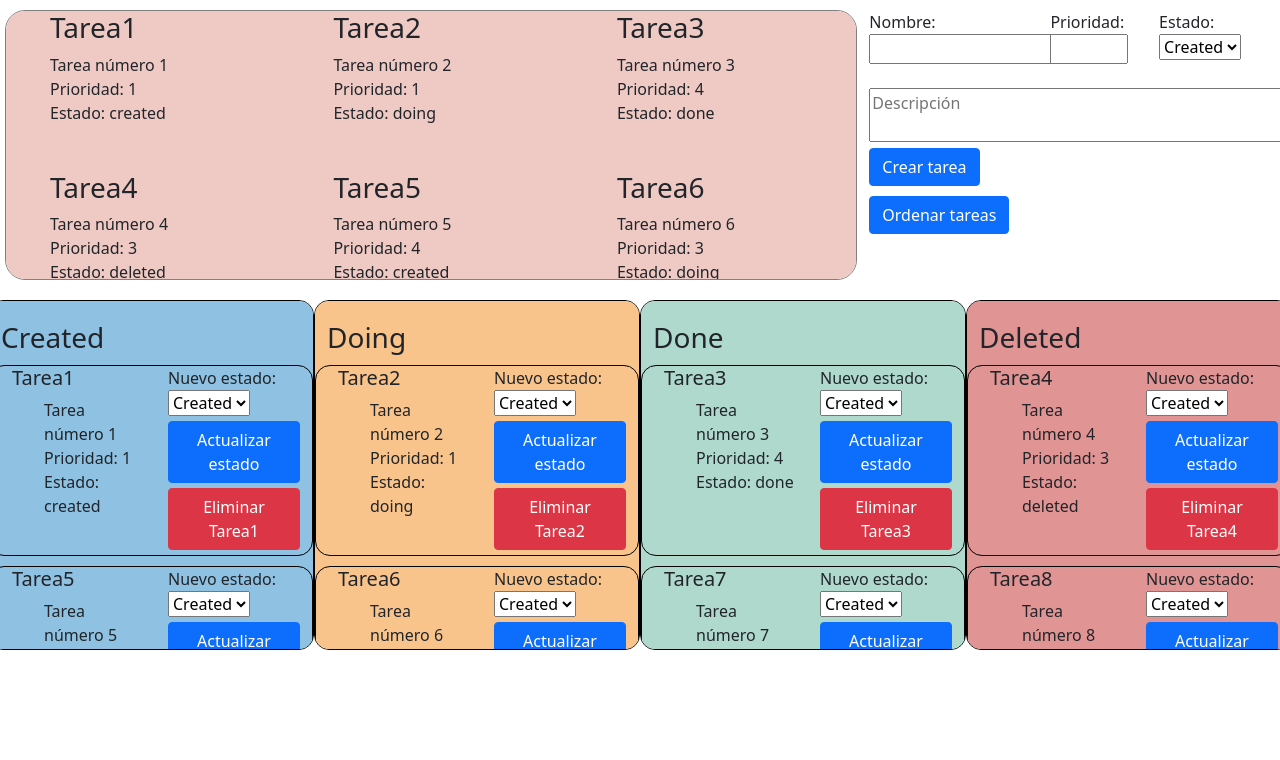
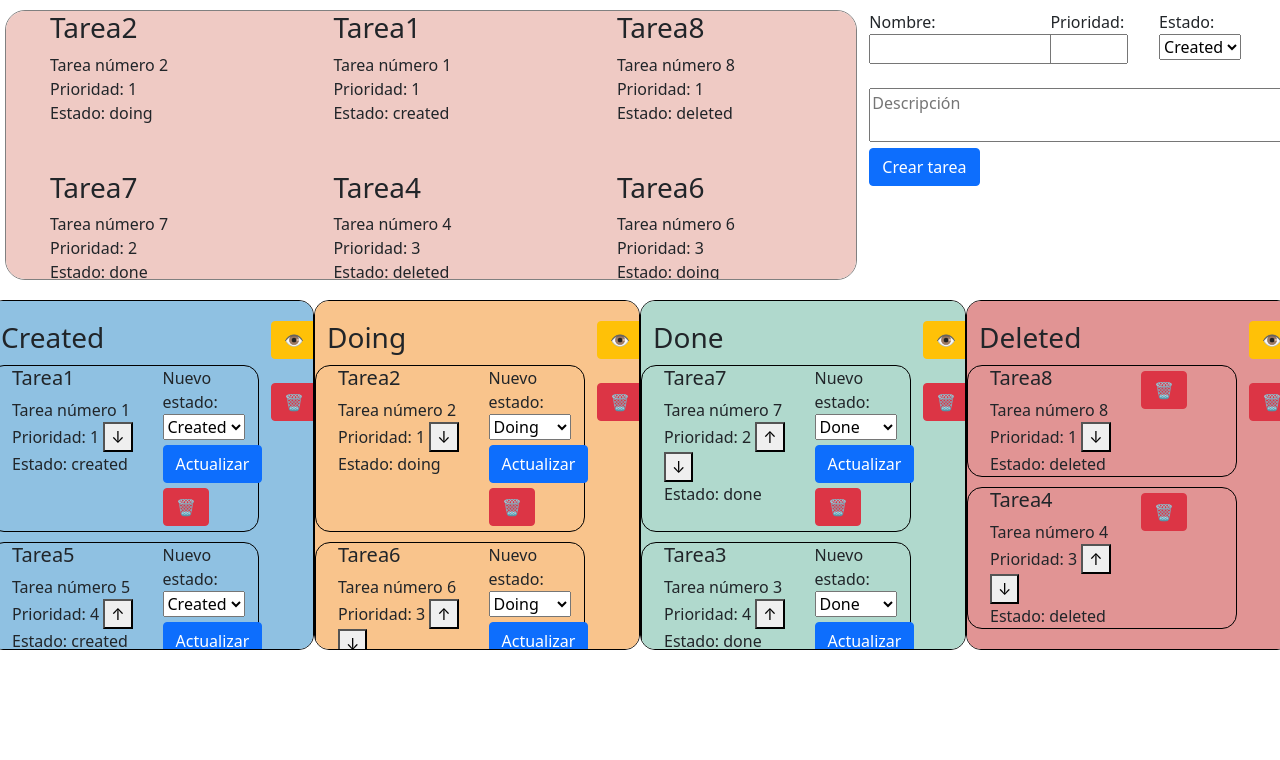
Before and after one commit to danielpardoc23/todo-list-javascript, a plain HTML site: page opcion2/index2.html in a window 1280 px wide. Shown: the top 760 px of the page. Drawn offline with nearby package versions, Linux system fonts and the light colour scheme.

Commit message:
Cambiar prioridad de tareas, opción de vaciar lista, placeholder de select, poder ocultar listas, agregar iconos

```diff
--- a/opcion2/index2.html
+++ b/opcion2/index2.html
@@ -22,7 +22,7 @@
                         <label for='nombre'>Nombre: </label><input id='nombre' type='text'>
                     </div>
                     <div class="col-lg-3">
-                        <label for='prioridad'>Prioridad: </label><input id='prioridad' min='1' max='5' type='number'>
+                        <label for='prioridad'>Prioridad: </label><input id='prioridad' min='1' max='4' type='number'>
                     </div>
                     <div class="col-lg-3">
                         <label for='estado'>Estado: </label>
@@ -38,48 +38,69 @@
                 <textarea id="descripcion" placeholder="Descripción" cols="50"></textarea><br>
                 <input type='button' class="btn btn-primary" value='Crear tarea' onclick='addTask();'><br>
                 <div id="alerta" class="alert alert-warning">No puede haber dos tareas con el mismo nombre.</div>
-                <div id="botonOrdenar">
-                    <input type='button' class="btn btn-primary" value='Ordenar tareas' onclick='orderList();'><br>
-                </div>
             </form>
         </div>
     </div>
     <div class="row" id="listasConEstado">
         <div class="col-lg-3 contenedorLista" id="createdContenedor">
+            <div class="row">
+                <div class="col-lg-10" class="contenedorTareas" id="createdTareas">
                     <h3>Created</h3>
                     <div class="lista" id="created">
 
                     </div>
-            <br>
-            <button id="eliminarCreadas" class="btn btn-danger" onclick="deleteList('created');">Vaciar</button></section>
+                </div>
+                <div class="col-lg-2">
+                    <button class="btn btn-warning" onclick="ocultar('createdTareas');">&#x1F441;</button>
                     <br><br>
+                    <button id="eliminarCreadas" class="btn btn-danger" onclick="deleteList('created');">&#128465;</button></section>
+                </div>
+            </div>
         </div>
         <div class="col-lg-3 contenedorLista" id="doingContenedor">
+            <div class="row">
+                <div class="col-lg-10" class="contenedorTareas" id="doingTareas">
                     <h3>Doing</h3>
                     <div class="lista" id="doing">
 
                     </div>
-            <br>
-            <button id="eliminarRealizando" class="btn btn-danger" onclick="deleteList('doing');">Vaciar</button></section>
+                </div>
+                <div class="col-lg-2">
+                    <button class="btn btn-warning" onclick="ocultar('doingTareas');">&#x1F441;</button>
                     <br><br>
+                    <button id="eliminarRealizando" class="btn btn-danger" onclick="deleteList('doing');">&#128465;</button></section>
+                </div>
+            </div>
         </div>
         <div class="col-lg-3 contenedorLista" id="doneContenedor">
+            <div class="row">
+                <div class="col-lg-10" class="contenedorTareas" id="doneTareas">
                     <h3>Done</h3>
                     <div class="lista" id="done">
 
                     </div>
-            <br>
-            <button id="eliminarRealizadas" class="btn btn-danger" onclick="deleteList('done');">Vaciar</button></section>
+                </div>
+                <div class="col-lg-2">
+                    <button class="btn btn-warning" onclick="ocultar('doneTareas');">&#x1F441;</button>
                     <br><br>
+                    <button id="eliminarHechas" class="btn btn-danger" onclick="deleteList('done');">&#128465;</button></section>
+                </div>
+            </div>
         </div>
         <div class="col-lg-3 contenedorLista" id="deletedContenedor">
+            <div class="row">
+                <div class="col-lg-10" class="contenedorTareas" id="deletedTareas">
                     <h3>Deleted</h3>
                     <div class="lista" id="deleted">
 
                     </div>
-            <br>
-            <button id="eliminarEliminadas" class="btn btn-danger" onclick="deleteList('deleted');">Vaciar</button></section>
+                </div>
+                <div class="col-lg-2">
+                    <button class="btn btn-warning" onclick="ocultar('deletedTareas');">&#x1F441;</button>
                     <br><br>
+                    <button id="eliminarEliminadas" class="btn btn-danger" onclick="deleteList('deleted');">&#128465;</button></section>
+                </div>
+            </div>
         </div>
     </div>
     <script src="main2.js" type="text/javascript"></script>
--- a/opcion2/main2.js
+++ b/opcion2/main2.js
@@ -68,24 +68,43 @@ function addToStatedList(state){
     cadena = '';
     for(let i = 0; i < list.length; i++){
             if(list[i].state === state){
-            cadena += "<div class='row' id='tarea'>"
-                        + "<div class='col-lg-6'>"
+            cadena += "<div draggable='true' class='row tarea' id='tarea'>"
+                        + "<div class='col-lg-7'>"
                             + "<h5>" + list[i].name + "</h5>"
-                            + "<ul class='statedList'>"
-                                + "<li>" + list[i].description + "</li>"
-                                + "<li>Prioridad: " + list[i].priority + "</li>"
-                                + "<li>Estado: " + list[i].state + "</li>"
-                            + "</ul>"
+                            + "<div class='statedList'>"
+                                + "<span>" + list[i].description + "</span><br>";
+                                if(list[i].priority === 1){
+                                    cadena += "<span>Prioridad: " + list[i].priority + "&nbsp;<button onclick='lessPriority(`" + list[i].name + "`)'>&#x2193;</button></span><br>";
+                                }else if(list[i].priority === 4){
+                                    cadena += "<span>Prioridad: " + list[i].priority + "&nbsp;<button onclick='morePriority(`" + list[i].name + "`)'>&#x2191;</button></span><br>"
+                                }else{
+                                    cadena += "<span>Prioridad: " + list[i].priority + "&nbsp;<button onclick='morePriority(`" + list[i].name + "`)'>&#x2191;</button> <button onclick='lessPriority(`" + list[i].name + "`)'>&#x2193;</button></span><br>";
+                                }
+                                cadena += "<span>Estado: " + list[i].state + "</span>"
                             + "</div>"
-                                + "<div class='col-lg-6'>"
-                                + "<label id='etiqueta' for='" + list[i].name +"'>Nuevo estado: &nbsp;&nbsp;</label>"
-                                + "<select id='" + list[i].name + "'>"
-                                    + "<option value='created'>Created</option>"
-                                    + "<option value='doing'>Doing</option>"
-                                    + "<option value='done'>Done</option>"
-                                + "</select><br>"
-                                + "<button onclick='updateState(`" + list[i].name + "`)' class='btn btn-primary botonTareaEstado'>Actualizar estado</button><br>"
-                                + "<button class='btn btn-danger botonTareaEliminar' onclick='deleteTask(`" + list[i].name + "`)'>Eliminar " + list[i].name + "</button>"
+                            + "</div>"
+                                + "<div class='col-lg-5'>";
+                                if(list[i].state !== "deleted"){
+                                    cadena += "<label id='etiqueta' for='" + list[i].name +"'>Nuevo estado: &nbsp;&nbsp;</label>"
+                                + "<select id='" + list[i].name + "'>";
+                                    if(list[i].state === 'created'){
+                                        cadena += "<option value='created' selected>Created</option>"
+                                                + "<option value='doing'>Doing</option>"
+                                                + "<option value='done'>Done</option>"
+                                    }else if(list[i].state === 'doing'){
+                                        cadena += "<option value='created'>Created</option>"
+                                                + "<option value='doing' selected>Doing</option>"
+                                                + "<option value='done'>Done</option>"
+                                    }else if(list[i].state === 'done'){
+                                        cadena += "<option value='created'>Created</option>"
+                                                + "<option value='doing'>Doing</option>"
+                                                + "<option value='done' selected>Done</option>"
+                                    }
+
+                                cadena += "</select><br>"
+                                        + "<button onclick='updateState(`" + list[i].name + "`)' class='btn btn-primary botonTareaEstado'>Actualizar</button><br>"
+                                }
+                                cadena += "<button class='btn btn-danger botonTareaEliminar' onclick='deleteTask(`" + list[i].name + "`)'>&#128465;</button>"
                             + "</div>"
                     + "</div>";
         }
@@ -104,7 +123,6 @@ function orderList(){
             }
         }
     }
-    mostrarTodasLasListas();
 }
 
 function addTask(){
@@ -148,7 +166,11 @@ function deleteTask(name){
     if(ok){
         for(let i = 0; i < list.length; i++){
             if(name === list[i].name){
-                list[i].state = "deleted";
+                if(list[i].state === "deleted"){
+                    list.splice(i, 1);
+                }else{
+                    list[i].state = "deleted";
+                }
             }
         }
     }
@@ -158,14 +180,42 @@ function deleteTask(name){
 function deleteList(state){
     let ok = confirm("¿Quiere vaciar la lista " + state + "?");
     if(ok){
-        document.getElementById(state).innerHTML = "";
-        /*for(let i = 0; i < list.length; i++){
+        for(let i = 0; i < list.length; i++){
             if(list[i].state === state){
-                list.splice(i, 1);
+                list[i].state = "deleted";
             }
-        }*/
+        }
     }
-    //mostrarTodasLasListas();
+    mostrarTodasLasListas();
+}
+
+function ocultar(state){
+    let contenedor = document.getElementById(state);
+    let estilos = window.getComputedStyle(contenedor);
+    let display = estilos.getPropertyValue('display');
+    if(display === "block"){
+        contenedor.style.display = 'none';
+    }else{
+        contenedor.style.display = 'block';
+    }
+}
+
+function morePriority(name){
+    for(let i = 0; i < list.length; i++){
+        if(list[i].name === name){
+            list[i].priority--;
+        }
+    }
+    mostrarTodasLasListas();
+}
+
+function lessPriority(name){
+    for(let i = 0; i < list.length; i++){
+        if(list[i].name === name){
+            list[i].priority++;
+        }
+    }
+    mostrarTodasLasListas();
 }
 
 function addAllStatedLists(){
@@ -176,6 +226,7 @@ function addAllStatedLists(){
 }
 
 function mostrarTodasLasListas(){
+    orderList();
     mostrarLista();
     addAllStatedLists();
 }
--- a/opcion2/style2.css
+++ b/opcion2/style2.css
@@ -40,6 +40,8 @@ ul{
     border-radius: 15px;
     padding-left: 10px;
     margin-top: 10px;
+    cursor: move;
+    width: auto;
 }
 
 .contenedorLista{
@@ -86,3 +88,7 @@ ul{
 .tareaListaPrincipal{
     margin-bottom: 30px;
 }
+
+.contenedorTareas{
+    display:block;
+}
```
Lines whose indentation alone changed are shown as unchanged.
